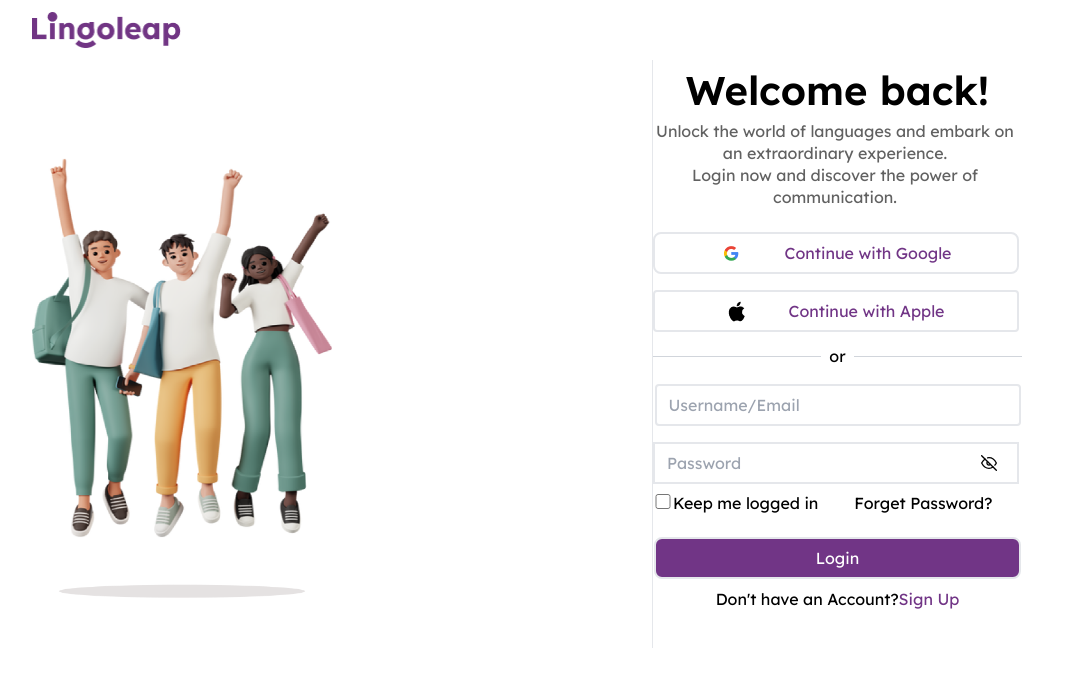
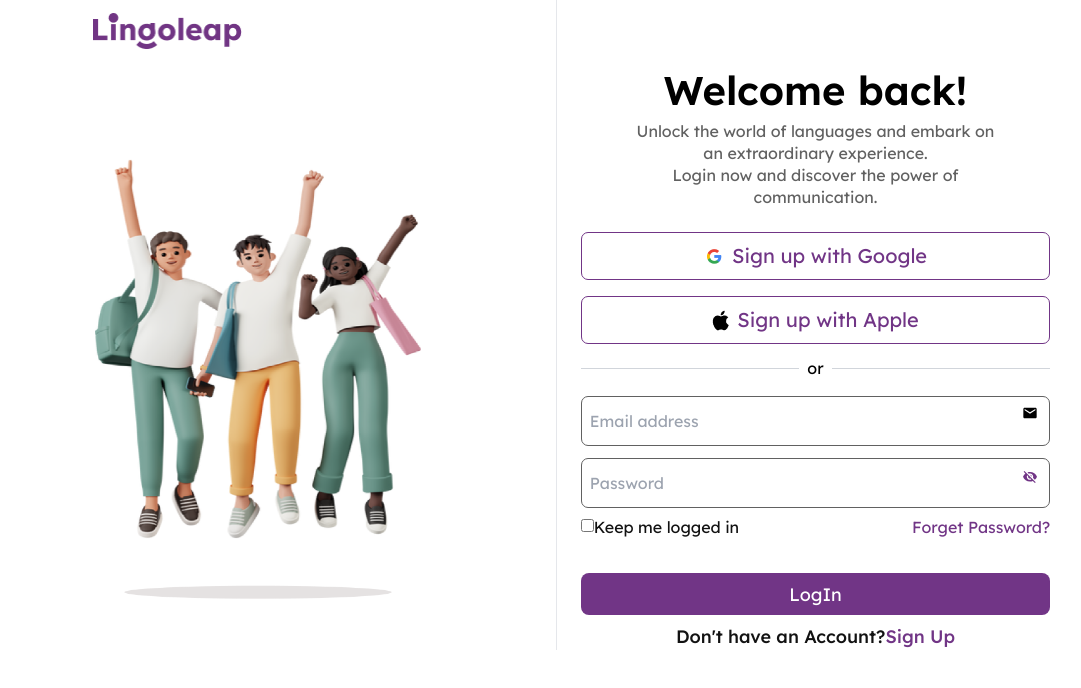
Before and after one commit to ictzoid/LangX-Frontend, a React (Vite) app: page / in a window 1280 px wide. Shown: the top 688 px of the page, without its empty margins (113-1194 px from the left). Built offline with nearby package versions, Linux system fonts and the light colour scheme.

Commit message:
input collection update

```diff
--- a/src/pages/LogIn/LogIn.jsx
+++ b/src/pages/LogIn/LogIn.jsx
@@ -1,17 +1,20 @@
 import { useState } from "react";
 import heroImg from "../../assets/images/Hero Image.png";
-import google from "../../assets/images/google.png";
-import apple from "../../assets/images/apple.png";
-import { FiEye, FiEyeOff } from "react-icons/fi";
+import googleIcon from "../../assets/images/google.png";
+import appleIcon from "../../assets/images/apple.png";
+// import { FiEye, FiEyeOff } from "react-icons/fi";
 import { Link } from "react-router-dom";
 import Logo from "../../assets/images/logo.png";
 import { showToast } from "../../Toastify/Toast";
+import { MdEmail } from "react-icons/md";
+import Input from "../../components/Input";
+import { PrimaryBtn } from "../../components/Buttons/PrimaryBtn";
+import { SignUpButton } from "../../components/Buttons/SignUpBtn";
 
 export const LogIn = () => {
-  const [view, setView] = useState(false);
+
   const [isLoading, setIsLoading] = useState(false);
   const [login, setLogin] = useState({
-
     email: "",
     password: "",
   });
@@ -23,15 +26,11 @@
       [name]: value,
     });
   };
-  // console.log("login", login)
+
   const handleSubmit = (e) => {
     e.preventDefault();
     setIsLoading(true);
-    if (
-
-      login.email === "" ||
-      login.password === ""
-      ) {
+    if (login.email === "" || login.password === "") {
       showToast({
         message: "Please fill all fields",
         type: "error",
@@ -45,104 +44,87 @@
         });
         setLogin({
           email: "",
-          password: ""
+          password: "",
         });
         setIsLoading(false);
       }, 2000);
     }
   };
   return (
-    <div className="flex justify-center max-w-[1300px] mx-auto gap-80">
-      <div className="hidden lg:block">
-        <img className="w-[149.1px] h-[36px] mt-3" src={Logo} />
-        <img className="w-[300px] h-[600px]" src={heroImg} />
+    <div className="flex justify-center w-[90%] mx-auto">
+
+      <div className="hidden lg:flex lg:items-center lg:justify-center lg:flex-col w-[50%]">
+      <img className="w-[149.1px] h-[36px] ml-[-200px] mt-3" src={Logo} />
+        <img className="w-[60%] h-[600px] pr-[20px]" src={heroImg} />
       </div>
-      <div className="text-center mt-[60px] border-l">
+      <div className="text-center pt-[60px] lg:border-l lg:w-[45%] px-[24px]">
         <h2 className="font-semibold leading-[60px] text-[40px]">
           Welcome back!
         </h2>
-        <div className="font-normal text-[16px] leading-[22px] text-center text-[#616161] w-[364px] h-[88px]">
+        <div className="font-normal text-[16px] leading-[22px] text-center text-GrayColor1 88px]">
           <p>Unlock the world of languages and embark on </p>
           <p>an extraordinary experience.</p>
           <p>Login now and discover the power of</p>
           <p>communication.</p>
         </div>
         <div className="container">
-          <div className="flex w-[366px] h-[42px] border-2 text-[#713586] p-[20px, 48px] gap-8 justify-center items-center rounded-lg mt-6 cursor-pointer">
-            <img className="mr-3" src={google} />
-            Continue with Google
-          </div>
-          <div className="flex w-[366px] h-[42px] text-[#713586] p-[20px, 48px] border-2 justify-center items-center rounded mt-4 gap-8 cursor-pointer">
-            {" "}
-            <img className="mr-3" src={apple} />
-            Continue with Apple
-          </div>
+        <div className="flex flex-col mt-6 gap-4">
+              <SignUpButton icon={googleIcon} text="Sign up with Google" />
+              <SignUpButton icon={appleIcon} text="Sign up with Apple" />
+            </div>
+
           <div className="mt-3 flex items-center gap-2">
             <div className="flex-grow border-t border-gray-300"></div>
             <span>or</span>
             <div className="flex-grow border-t border-gray-300"></div>
           </div>
           <div>
-            <input
-              className="w-[366px] h-[42px] px-3 gap-4 outline-none border-2 rounded mt-4"
-              type="text"
+            <Input
+              type="email"
+              className="border border-GrayColor1 mt-4 w-full py-3 rounded-[7px] px-[8px] text-[12px] md:text-[14px] lg:text-[16px] outline-none"
+              placeholder="Email address"
+              name="email"
               id="email"
-              name="email"
               value={login.email}
               onChange={handleLogin}
-              placeholder="Username/Email"
+              rightIcon={<MdEmail color= "primaryColor" />}
             />
           </div>
-          <div className=" flex items-center border-2 w-[366px] h-[42px] mt-4">
-            <input
-              className="w-[90%] outline-none px-3"
-              type={view ? "text" : "password"}
+          <div>
+            <Input
+              className="border border-GrayColor1 w-full py-3 mt-3 rounded-[7px] px-[8px] text-[12px] md:text-[14px] lg:text-[16px] outline-none"
+              placeholder="Password"
+              name="password"
               id="password"
-              name="password"
               value={login.password}
               onChange={handleLogin}
-              placeholder="Password"
+              type="password"
             />
-            {view ? (
-              <FiEye
-                className="cursor-pointer"
-                onClick={() => {
-                  setView(false);
-                }}
-              />
-            ) : (
-              <FiEyeOff
-                className="cursor-pointer"
-                onClick={() => {
-                  setView(true);
-                }}
-              />
-            )}
           </div>
-          <div className=" flex  items-center gap-9 w-[369px] h-[29px] mt-1">
+          <div className=" flex items-center justify-between h-[29px] mt-1">
             <div>
-              <input className="w-[20px] h-[15px] border-2" type="checkbox" />
-              <label>Keep me logged in</label>
+              <input className=" h-[15px] border-2" type="checkbox" />
+              <label className="font-normal text-[16px] leading-[24px] text-[#121212]">Keep me logged in</label>
             </div>
-            <div>
+            <div className="font-normal text-[16px] leading-[20px] text-primaryColor">
               <Link to="/forgot-password">Forget Password?</Link>
             </div>
           </div>
           <div className="">
-            <button className="w-[367px] h-[42px] rounded-[8px] p-[8px, 32px] border-2 bg-[#713586] mt-5 text-white"
-             onClick={handleSubmit}
-             >
-              Login
-            </button>
+            <PrimaryBtn
+              text="text-[13px] md:text-[16px] lg:text-[18px] text-white"
+              w="w-full"
+              onClick={handleSubmit}
+              className="mt-8"
+              isLoading={isLoading}
+            >
+              LogIn
+            </PrimaryBtn>
+
             <Link to="/register">
-              <p className="mt-2">
+              <p className="mt-2 font-medium text-[18px] leading-[27px] text-[#121212]">
                 Don't have an Account?
-                <span
-                  className="text-[#713586] cursor-pointer"
-
-                >
-                  Sign Up
-                </span>
+                <span className="text-primaryColor cursor-pointer">Sign Up</span>
               </p>
             </Link>
           </div>
```
